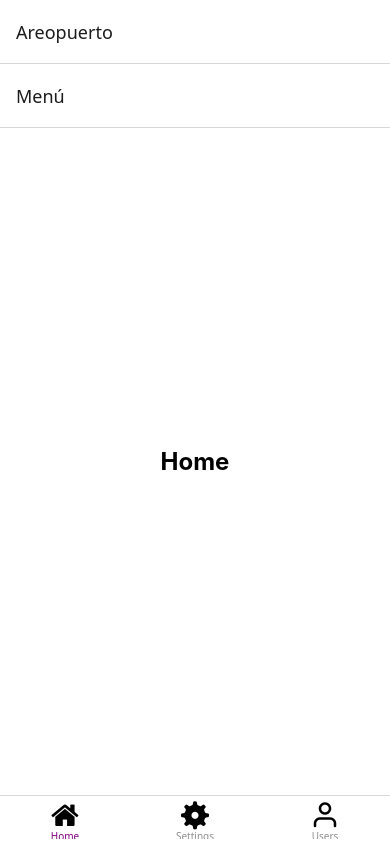
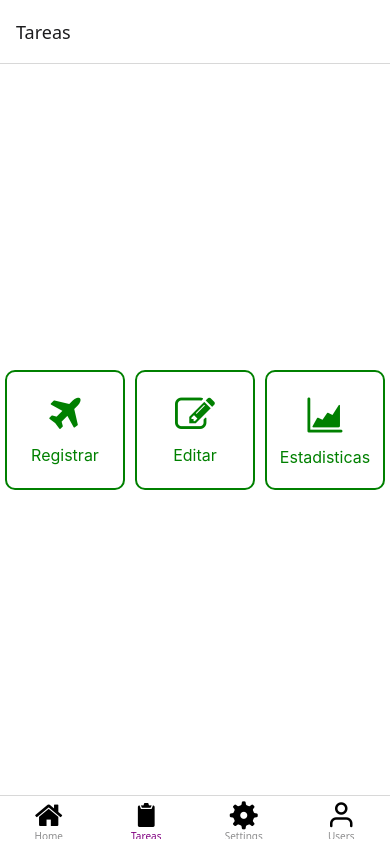
Before and after one commit to Mauriciorene/App_Aeropuerto, a React Native app: screen /Tareas in a window 390 px wide. Built offline with nearby package versions, Linux system fonts and the light colour scheme.

Commit message:
Pantalla de registrar datos para firebase y otros componentes esenciales

```diff
--- a/Navegacion.js
+++ b/Navegacion.js
@@ -5,14 +5,21 @@ import { createStackNavigator } from '@react-navigation/stack';
 import FontAwesome from '@expo/vector-icons/FontAwesome';
 import Fontisto from '@expo/vector-icons/Fontisto';
 import Feather from '@expo/vector-icons/Feather';
+import Entypo from '@expo/vector-icons/Entypo';
 
 import Settings from './Screens/Settings';
 import Home from './Screens/Home';
 import Users from './Screens/Users';
 import DetailHome from './Screens/DetailHome';
 import AnotherDetailHome from './Screens/AnotherDetailHome';
+import Tareas from './Screens/Tareas';
+import RegistrarVuelos from './Screens/RegistrarVuelos';
+import EditarRegistros from './Screens/EditarRegistros';
+import Estadisticas from './Screens/Estadisticas';
 
 const Tab = createBottomTabNavigator();
+const TareasStack = createStackNavigator();
+const DetailHomeNavigator = createStackNavigator();
 
 function MyTabs() {
   return (
@@ -29,6 +36,17 @@ function MyTabs() {
           tabBarLabel: 'Home',
           tabBarIcon: ({ color, size }) => (
             <FontAwesome name="home" size={30} color="black" />
+          ),
+        }}
+      />
+
+      <Tab.Screen
+        name="Tareas"
+        component={TareasStackNavigator}
+        options={{
+          tabBarLabel: 'Tareas',
+          tabBarIcon: ({ color, size }) => (
+            <Entypo name="clipboard" size={24} color="black" />
           ),
         }}
       />
@@ -58,28 +76,41 @@ function MyTabs() {
   );
 }
 
+function TareasStackNavigator() {
+  return (
+    <TareasStack.Navigator initialRouteName="PantallaTareas">
+      <TareasStack.Screen
+        name="PantallaTareas"
+        component={Tareas}
+        options={{ headerShown: false }}
+      />
+      <TareasStack.Screen
+        name="RegistrarVuelos"
+        component={RegistrarVuelos}
+        options={{ title: 'Registrar Vuelos' }}
+      />
+      <TareasStack.Screen
+        name="EditarRegistros"
+        component={EditarRegistros}
+        options={{ title: 'Editar Registros' }}
+      />
+            <TareasStack.Screen
+        name="Estadisticas"
+        component={Estadisticas}
+        options={{ title: 'Estadisticas' }}
+      />
+    </TareasStack.Navigator>
 
-const DetailHomeNavigator = createStackNavigator();
+  );
+}
+
 
 function StackDetailHome() {
   return (
-    <DetailHomeNavigator.Navigator
-      initialRouteName='Menú'>
-      <DetailHomeNavigator.Screen
-        name="Menú"
-        component={Home}>
-      </DetailHomeNavigator.Screen>
-
-      <DetailHomeNavigator.Screen
-        name="DetailHome"
-        component={DetailHome}>
-      </DetailHomeNavigator.Screen>
-
-      <DetailHomeNavigator.Screen
-        name="AnotherDetailHome"
-        component={AnotherDetailHome}>
-      </DetailHomeNavigator.Screen>
-
+    <DetailHomeNavigator.Navigator initialRouteName="Menú">
+      <DetailHomeNavigator.Screen name="Menú" component={Home} />
+      <DetailHomeNavigator.Screen name="DetailHome" component={DetailHome} />
+      <DetailHomeNavigator.Screen name="AnotherDetailHome" component={AnotherDetailHome} />
     </DetailHomeNavigator.Navigator>
   );
 }
--- /dev/null
+++ b/Screens/EditarRegistros.js
@@ -0,0 +1,10 @@
+import React from 'react'
+import { View, Text } from 'react-native'
+
+export default function Settings() {
+    return (
+        <View>
+            <Text>Editar</Text>
+        </View>
+    )
+}
--- /dev/null
+++ b/Screens/Estadisticas.js
@@ -0,0 +1,10 @@
+import React from 'react'
+import { View, Text } from 'react-native'
+
+export default function Settings() {
+    return (
+        <View>
+            <Text>Estadisticas</Text>
+        </View>
+    )
+}
--- /dev/null
+++ b/Screens/RegistrarVuelos.js
@@ -0,0 +1,141 @@
+import React, { useState } from 'react';
+import { View, Text, TextInput, Button, StyleSheet, Alert, FlatList, Image, ScrollView } from 'react-native';
+import { db } from '../database/firebaseconfig';
+import { collection, addDoc } from 'firebase/firestore';
+import * as ImagePicker from 'expo-image-picker';
+
+export default function RegistrarVuelos() {
+  const [nombreVuelo, setNombreVuelo] = useState('');
+  const [codigoVuelo, setCodigoVuelo] = useState('');
+  const [precio, setPrecio] = useState('');
+  const [duracion, setDuracion] = useState('');
+  const [imagenes, setImagenes] = useState([]);
+  const [cargando, setCargando] = useState(false);
+
+  const handleRegistroVuelo = async () => {
+    try {
+      setCargando(true);
+
+      // Guardar datos en Firebase
+      await addDoc(collection(db, 'Vuelos'), {
+        nombreVuelo,
+        codigoVuelo,
+        precio: parseFloat(precio), // Convertir precio a numérico
+        duracion: parseInt(duracion, 10), // Convertir duración a numérico
+        imagenes: imagenes.map(img => img.uri),
+      });
+
+      Alert.alert('Éxito', 'Vuelo registrado con éxito');
+
+      // Reiniciar campos de entrada
+      setNombreVuelo('');
+      setCodigoVuelo('');
+      setPrecio('');
+      setDuracion('');
+      setImagenes([]);
+    } catch (error) {
+      Alert.alert('Error', 'No se pudo registrar el vuelo');
+    } finally {
+      setCargando(false);
+    }
+  };
+
+  const seleccionarImagenes = async () => {
+    const result = await ImagePicker.launchImageLibraryAsync({
+      mediaTypes: ImagePicker.MediaTypeOptions.All,
+      allowsMultipleSelection: true,
+      aspect: [4, 3],
+      quality: 1,
+    });
+
+    if (!result.canceled) {
+      setImagenes(result.assets);
+    } else {
+      Alert.alert('Error', 'No se pudo seleccionar las imágenes');
+    }
+  };
+
+  return (
+    <ScrollView style={styles.container} contentContainerStyle={styles.scrollViewContent}>
+      <Text style={styles.title}>Registrar Vuelo</Text>
+
+      <TextInput
+        style={styles.input}
+        placeholder="Nombre del vuelo"
+        value={nombreVuelo}
+        onChangeText={setNombreVuelo}
+      />
+
+      <TextInput
+        style={styles.input}
+        placeholder="Código del vuelo"
+        value={codigoVuelo}
+        onChangeText={setCodigoVuelo}
+      />
+
+      <TextInput
+        style={styles.input}
+        placeholder="Precio"
+        value={precio}
+        onChangeText={setPrecio}
+        keyboardType="numeric"
+      />
+
+      <TextInput
+        style={styles.input}
+        placeholder="Duración (minutos)"
+        value={duracion}
+        onChangeText={setDuracion}
+        keyboardType="numeric"
+      />
+
+      <Button title="Seleccionar Imágenes" onPress={seleccionarImagenes} />
+
+      <FlatList
+        data={imagenes}
+        keyExtractor={(item) => item.uri}
+        renderItem={({ item }) => (
+          <Image source={{ uri: item.uri }} style={styles.image} />
+        )}
+        horizontal
+        showsHorizontalScrollIndicator={false}
+      />
+
+      <View style={styles.buttonContainer}>
+        <Button title="Registrar Vuelo" onPress={handleRegistroVuelo} disabled={cargando} />
+      </View>
+    </ScrollView>
+  );
+}
+
+const styles = StyleSheet.create({
+  container: {
+    flex: 1,
+    padding: 20,
+    backgroundColor: '#A8D08D',
+  },
+  scrollViewContent: {
+    paddingBottom: 80,
+  },
+  title: {
+    fontSize: 24,
+    color: '#fff',
+    fontWeight: 'bold',
+    marginBottom: 20,
+    textAlign: 'center',
+  },
+  input: {
+    backgroundColor: '#fff',
+    padding: 10,
+    marginVertical: 10,
+    borderRadius: 5,
+  },
+  image: {
+    width: 100,
+    height: 100,
+    margin: 5,
+  },
+  buttonContainer: {
+    marginVertical: 20,
+  },
+});
--- /dev/null
+++ b/Screens/Tareas.js
@@ -0,0 +1,62 @@
+import React from 'react';
+import { View, Text, StyleSheet, TouchableOpacity } from 'react-native';
+import FontAwesome from '@expo/vector-icons/FontAwesome';
+import { useNavigation } from '@react-navigation/native';
+import AntDesign from '@expo/vector-icons/AntDesign';
+
+export default function Tareas() {
+    const navigation = useNavigation(); // Obtener acceso a la navegación
+
+    return (
+        <View style={styles.container}>
+            <TouchableOpacity
+                style={styles.box}
+                onPress={() => navigation.navigate('RegistrarVuelos')}
+            >
+                <FontAwesome name="plane" size={40} color="green" />
+                <Text style={styles.text}>Registrar</Text>
+            </TouchableOpacity>
+
+            <TouchableOpacity
+                style={styles.box}
+                onPress={() => navigation.navigate('EditarRegistros')}
+            >
+                <FontAwesome name="edit" size={40} color="green" />
+                <Text style={styles.text}>Editar</Text>
+            </TouchableOpacity>
+
+            <TouchableOpacity
+                style={styles.box}
+                onPress={() => navigation.navigate('Estadisticas')}
+            >
+                <AntDesign name="areachart" size={40} color="green" />
+                <Text style={styles.text}>Estadisticas</Text>
+            </TouchableOpacity>
+        </View>
+    );
+}
+
+const styles = StyleSheet.create({
+    container: {
+        flexDirection: 'row',
+        justifyContent: 'space-around',
+        alignItems: 'center',
+        flex: 1,
+        backgroundColor: 'white',
+    },
+    box: {
+        width: 120,
+        height: 120,
+        borderWidth: 2,
+        borderColor: 'green',
+        backgroundColor: 'white',
+        alignItems: 'center',
+        justifyContent: 'center',
+        borderRadius: 10,
+    },
+    text: {
+        marginTop: 10,
+        fontSize: 16,
+        color: 'green',
+    },
+});
--- a/package.json
+++ b/package.json
@@ -14,7 +14,9 @@
     "@react-navigation/native": "^7.0.0",
     "@react-navigation/stack": "^7.0.0",
     "expo": "~51.0.28",
+    "expo-image-picker": "~15.0.7",
     "expo-status-bar": "~1.12.1",
+    "firebase": "^11.0.1",
     "react": "18.2.0",
     "react-native": "0.74.5"
   },
```
Also changed, not shown: 1 other file (tests, documents, lock files or other folders).
